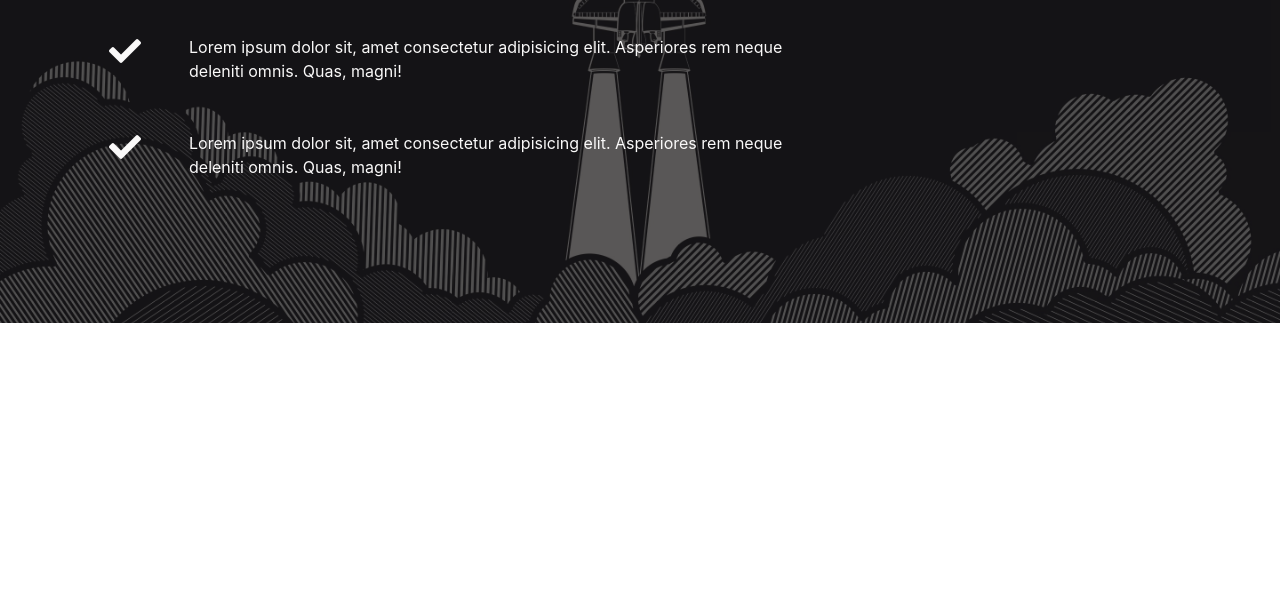
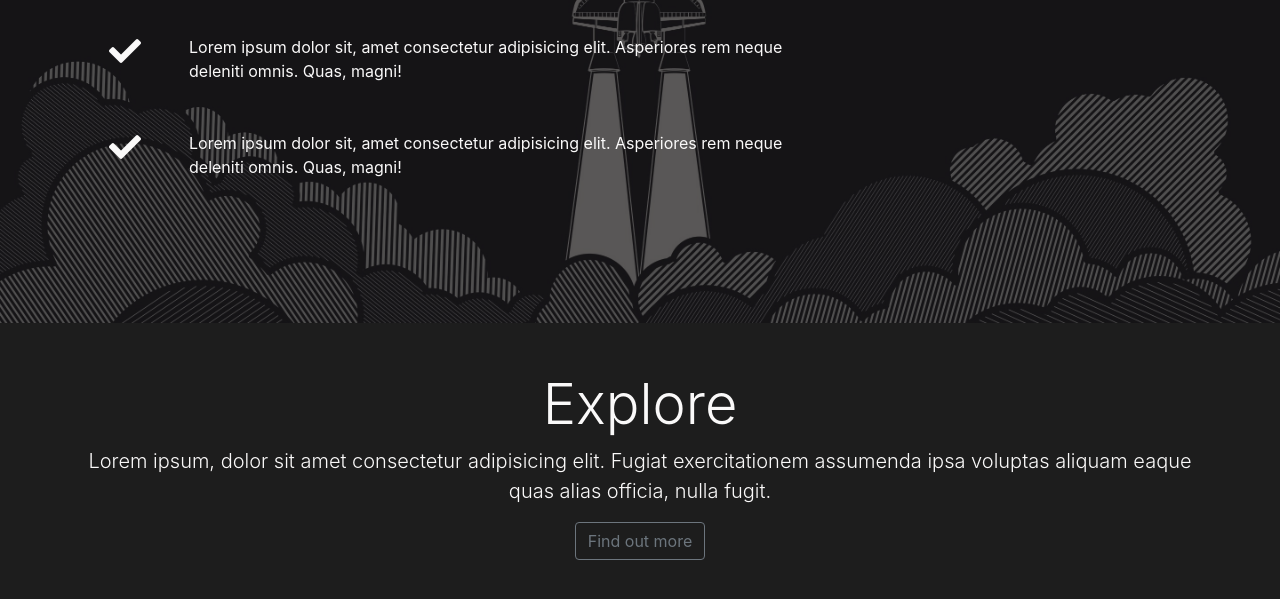
Before and after one commit to Ketibansapi/RLab_User_Interface, a plain HTML site: page index.html in a window 1280 px wide. Shown: the part 377-976 px from the top of the page. Before the commit the page ends 800 px from the top, so only its background shows below. Drawn offline with nearby package versions, Linux system fonts and the light colour scheme.

Commit message:
change explore color

```diff
--- a/css/style.css
+++ b/css/style.css
@@ -1,5 +1,5 @@
 body {
-    background: #fff;
+    background: rgb(29, 29, 29);
     color: rgb(250, 249, 249);
 }
 
--- a/index.html
+++ b/index.html
@@ -91,6 +91,19 @@
     </div>
   </header>
 
+  <!-- Explore -->
+  <section id = "explore-head-section">
+    <div class="container">
+      <div class="row">
+        <div class="col text-center py-5">
+          <h1 class="display-4">Explore</h1>
+          <p class="lead">Lorem ipsum, dolor sit amet consectetur adipisicing elit. Fugiat exercitationem assumenda ipsa voluptas aliquam eaque quas alias officia, nulla fugit.</p>
+          <a href="" class="btn btn-outline-secondary">Find out more</a>
+        </div>
+      </div>
+    </div>
+  </section>
+
 
   <script src="http://code.jquery.com/jquery-3.3.1.min.js" integrity="sha256-FgpCb/KJQlLNfOu91ta32o/NMZxltwRo8QtmkMRdAu8="
     crossorigin="anonymous"></script>
```
